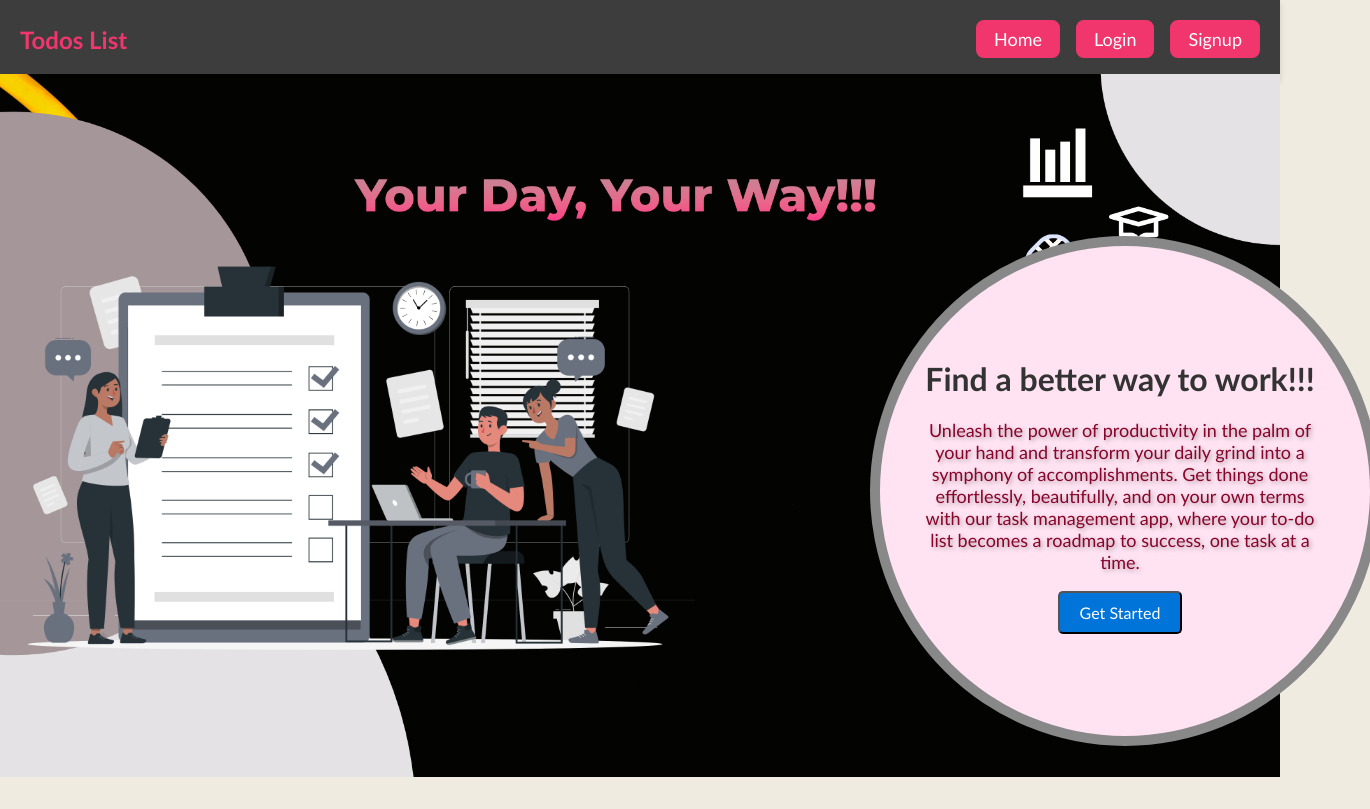
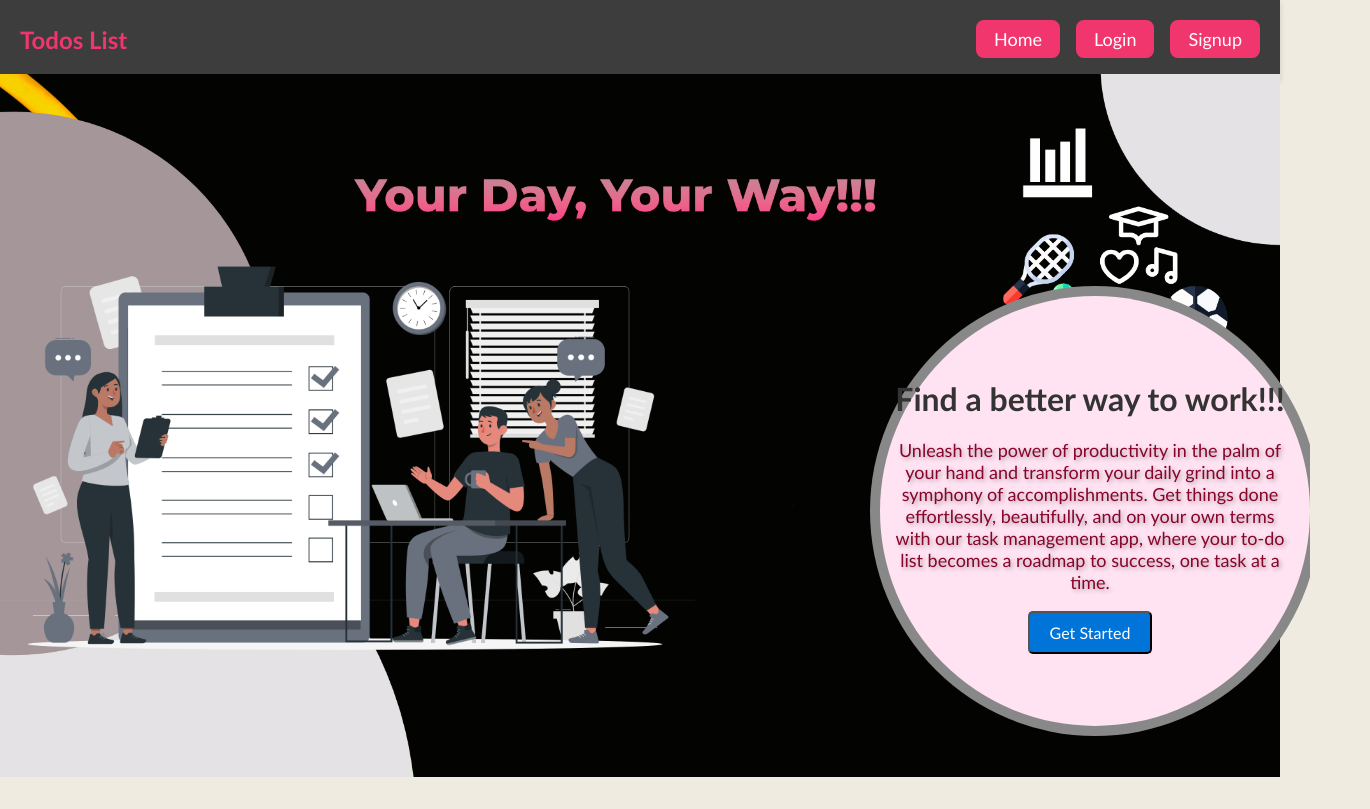
Before and after one commit to RushikeshGaikwad78/IEEE_WebWarriors, a React (Create React App) app in the folder Frontend-react/pisb-todo-app/: page / in a window 1280 px wide. Shown: the whole page, 1370 px wide, since content can reach past the window. Built offline with nearby package versions, Linux system fonts and the light colour scheme.

Commit message:
little changes in landing

```diff
--- a/Frontend-react/pisb-todo-app/src/landing.css
+++ b/Frontend-react/pisb-todo-app/src/landing.css
@@ -117,13 +117,13 @@
     border-radius: 50%;
     padding: 20px;
     text-align: center;
-    width: 450px;
-    height: 450px;
+    width: 390px;
+    height: 390px;
     display: flex;
     align-items: center;
     justify-content: center;
     position: relative;
-    top: 65px;
+    top: 85px;
     left: 180px;
     box-shadow: 0 0 0 10px #888888;
     transition: transform 0.3s;
```
